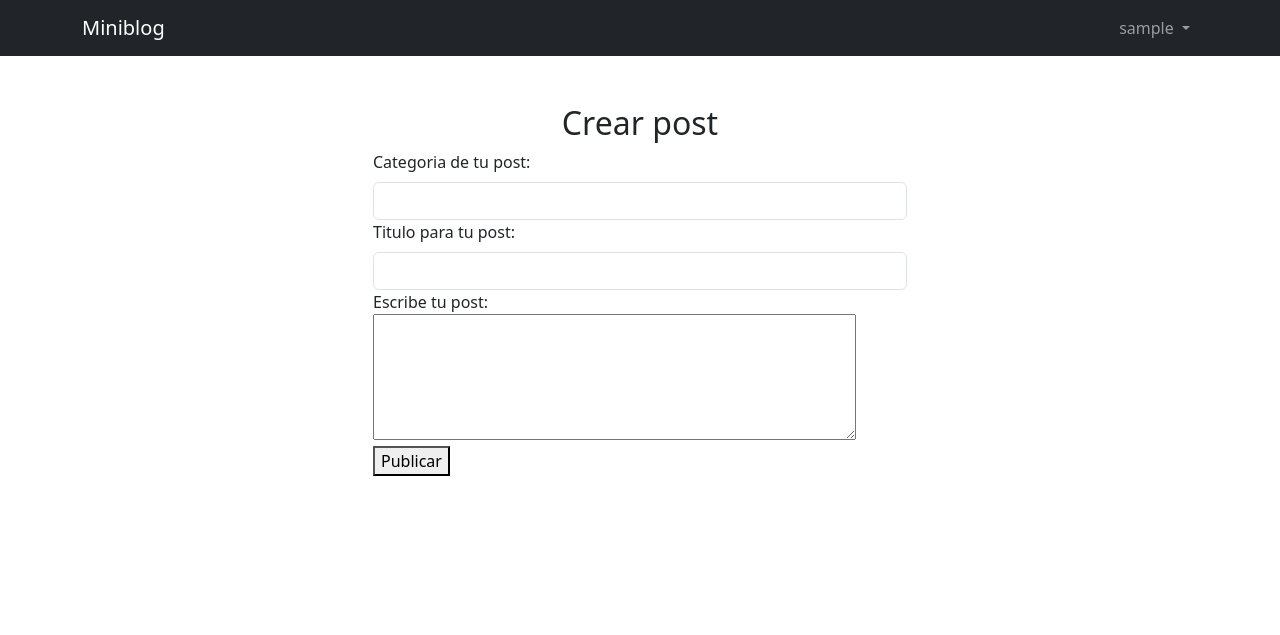
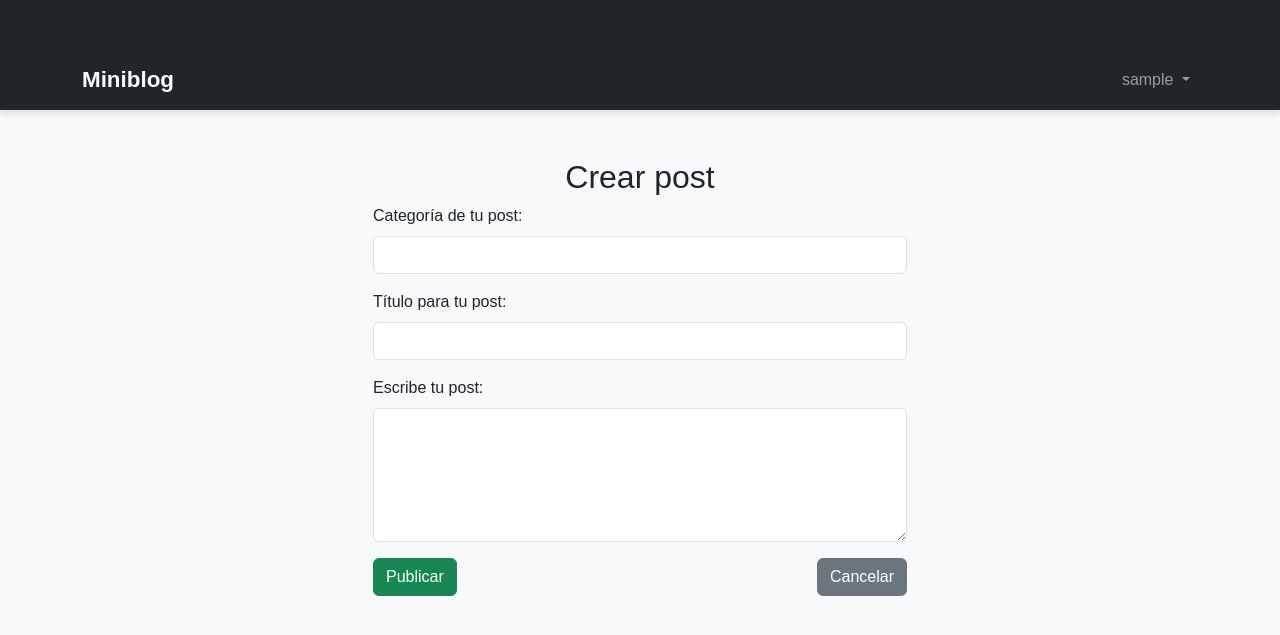
Before and after one commit to Maxi-Lopez/efi_final_posts, a Flask app: page /crear_posts in a window 1280 px wide. Shown: the top 635 px of the page. Run offline with Flask 3, Linux system fonts and the light colour scheme; the visitor is signed in with stand-in values (Sample User, id 1); data that the repository does not hold is empty.

Commit message:
se mejoro la visual y se agregaron los botones de crear post

```diff
--- a/app.py
+++ b/app.py
@@ -245,11 +245,7 @@
 
 
 # Otras rutas que necesito implementar:
-# Dentro de comentarios poner un boton para comentar
 # Dentro de comentarios poner un boton para poder denunciar el post o algun comentario
 #por mas que el post no sea de tu autoria
 # Dentro de categoria poner un placeholder para comentar
 # En posts poner agregar una nueva categoria y post
-# Dentro de categoria poner un boton para agregar posteo
-# No borrar categoria si no existe ningun post
-# Modificar la base de datos el Contenido por (Post o Entrada)
--- a/templates/crear_posts.html
+++ b/templates/crear_posts.html
@@ -7,18 +7,31 @@
         <div class="col-md-6">
             <h2 class="text-center">Crear post</h2>
             <form method="POST" action="{{ url_for('crear_posts') }}">
-               <label for="categoria" class="form-label">Categoria de tu post:</label>
+               <div class="mb-3">
+                   <label for="categoria" class="form-label">Categoría de tu post:</label>
                    <input type="text" class="form-control" name="categoria" required>
-               <label for="titulo" class="form-label">Titulo para tu post:</label>
+               </div>
+
+               <div class="mb-3">
+                   <label for="titulo" class="form-label">Título para tu post:</label>
                    <input type="text" class="form-control" name="titulo" required>
-               <label for="contenido">Escribe tu post:</label>
+               </div>
+
+               <div class="mb-3">
+                   <label for="contenido" class="form-label">Escribe tu post:</label>
                    <textarea
                       id="contenido"
                       name="contenido"
+                      class="form-control"
                       rows="5"
-                  cols="50"
+                      required
                    ></textarea>
-               <button type="submit">Publicar</button>
+               </div>
+
+               <div class="d-flex justify-content-between">
+                   <button type="submit" class="btn btn-success">Publicar</button>
+                   <a href="{{ url_for('posts') }}" class="btn btn-secondary">Cancelar</a>
+               </div>
             </form>
         </div>
     </div>
--- a/templates/layout.html
+++ b/templates/layout.html
@@ -5,6 +5,71 @@
     <meta name="viewport" content="width=device-width, initial-scale=1">
     <title>Miniblog</title>
     <link href="https://cdn.jsdelivr.net/npm/bootstrap@5.3.0/dist/css/bootstrap.min.css" rel="stylesheet">
+    <style>
+        body {
+            font-family: 'Arial', sans-serif;
+            background-color: #f8f9fa;
+        }
+
+        .navbar {
+            box-shadow: 0 4px 6px rgba(0, 0, 0, 0.1);
+        }
+
+        .navbar-brand {
+            font-weight: bold;
+            font-size: 1.4rem;
+        }
+
+        .nav-item {
+            margin-left: 15px;
+        }
+
+        .alert {
+            margin-top: 20px;
+            border-radius: 8px;
+            font-size: 1rem;
+            box-shadow: 0 2px 4px rgba(0, 0, 0, 0.1);
+        }
+
+        .container {
+            margin-top: 50px;
+        }
+
+        .dropdown-menu {
+            border-radius: 10px;
+        }
+
+        .dropdown-item:hover {
+            background-color: #007bff;
+            color: white;
+        }
+
+        .btn-primary, .btn-secondary {
+            transition: background-color 0.3s ease;
+        }
+
+        .btn-primary:hover, .btn-secondary:hover {
+            background-color: #0056b3;
+            color: white;
+        }
+
+        .card {
+            box-shadow: 0 4px 10px rgba(0, 0, 0, 0.1);
+            border-radius: 8px;
+        }
+
+        .card-body {
+            padding: 25px;
+        }
+
+        .navbar-dark .navbar-nav .nav-link {
+            transition: color 0.3s ease;
+        }
+
+        .navbar-dark .navbar-nav .nav-link:hover {
+            color: #f8f9fa;
+        }
+    </style>
 </head>
 <body>
     <nav class="navbar navbar-expand-lg navbar-dark bg-dark">
@@ -43,9 +108,7 @@
             {% endif %}
         {% endwith %}
 
-                {% block content %}{% endblock %}
-            </div>
-        </div>
+        {% block content %}{% endblock %}
     </div>
 
     <script src="https://cdn.jsdelivr.net/npm/bootstrap@5.3.0/dist/js/bootstrap.bundle.min.js"></script>
```
Also changed, not shown: templates/auth/login.html (+17 -8 lines), templates/auth/register.html (+19 -10 lines), templates/categoria.html (+19 -4 lines), templates/comentar_post.html (+12 -2 lines), templates/index.html (+9 -4 lines), templates/posts.html (+8 -1 lines), templates/ver_comentarios.html (+6 -2 lines). Lines whose indentation alone changed are shown as unchanged.
